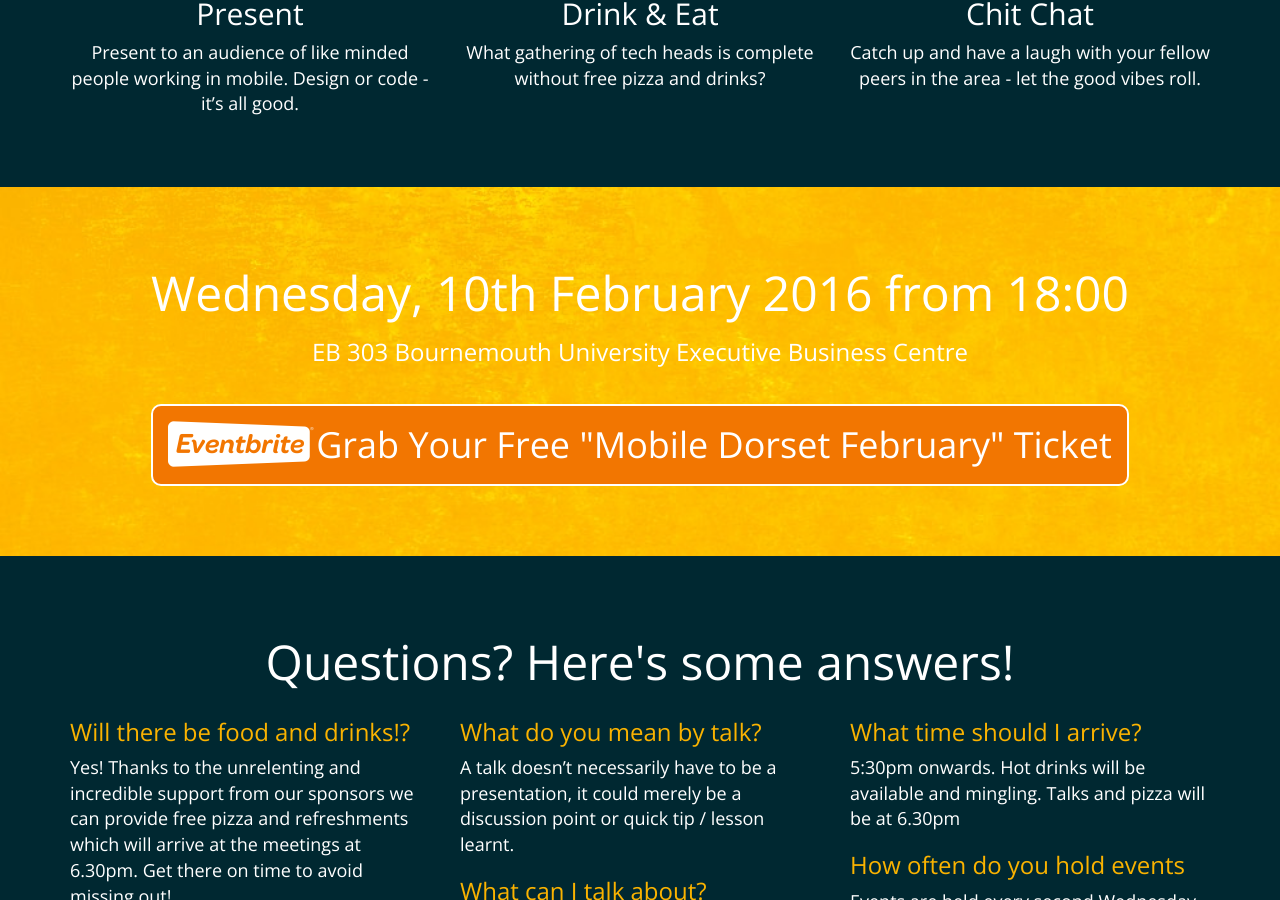
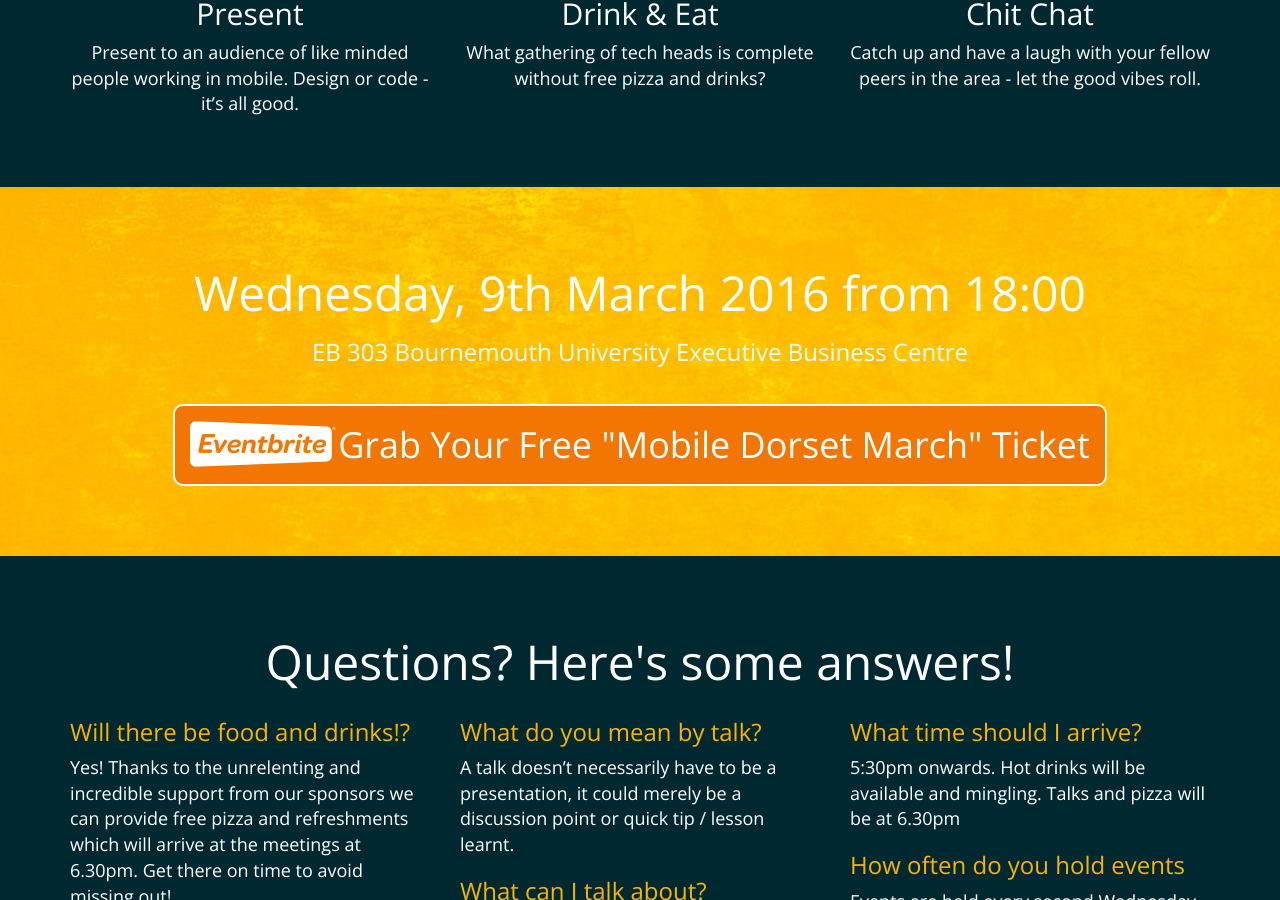
Before and after one commit to MobileDorset/mobiledorset.github.io, a Jekyll site: the page built from index.html, in a window 1280 px wide and 900 px high, scrolled down 971 px. Built offline with Jekyll 4.4.1, drawn with Linux system fonts in a browser that asks for light colours.

Commit message:
Added March eventbrite details

```diff
--- a/_data/events.yml
+++ b/_data/events.yml
@@ -1,4 +1,4 @@
-- name: Mobile Dorset February
-  datetime: Wednesday, 10th February 2016 from 18:00
-  url: http://mobiledorset-2016-02.eventbrite.co.uk
+- name: Mobile Dorset March
+  datetime: Wednesday, 9th March 2016 from 18:00
+  url: http://mobiledorset-2016-03.eventbrite.co.uk
   location: EB 303 Bournemouth University Executive Business Centre
```
